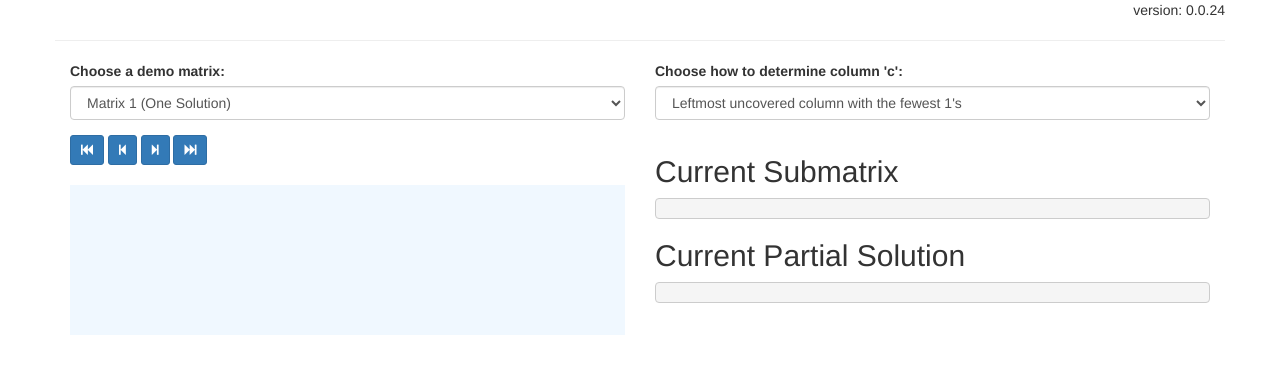
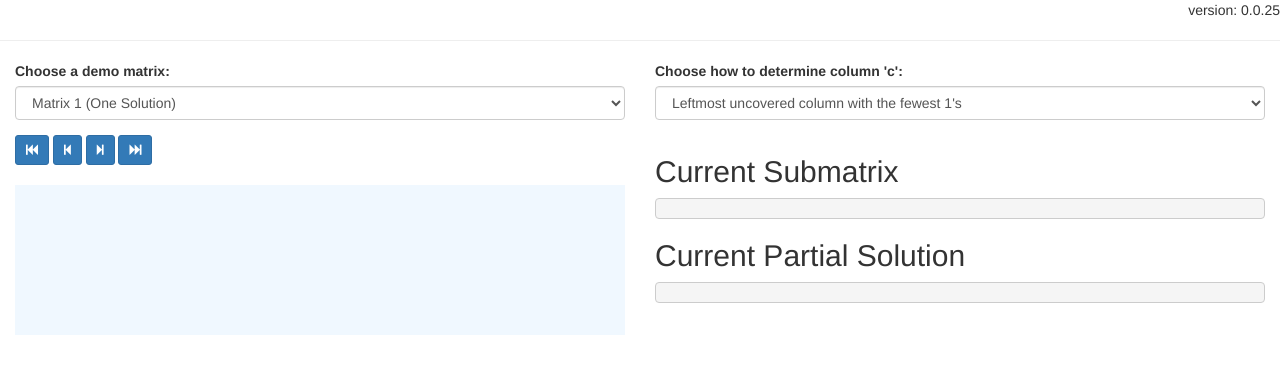
Before and after one commit to taylorjg/dlxlib-self-visualisation, a website built with webpack: page client/index.html in a window 1280 px wide. Built offline with nearby package versions, Linux system fonts and the light colour scheme.

Commit message:
Made Bootstrap container fluid

```diff
--- a/client/index.html
+++ b/client/index.html
@@ -9,7 +9,7 @@
 </head>
 
 <body>
-    <div class="container">
+    <div class="container-fluid">
         <div class="row">
             <span class="pull-right">version: <%= htmlWebpackPlugin.options.version %></span>
         </div>
--- a/package.json
+++ b/package.json
@@ -1,6 +1,6 @@
 {
   "name": "dlxlib-self-visualisation",
-  "version": "0.0.24",
+  "version": "0.0.25",
   "description": "Visualisation of DLX links as the algorithm progresses",
   "scripts": {
     "start": "node server/app.js",
```
